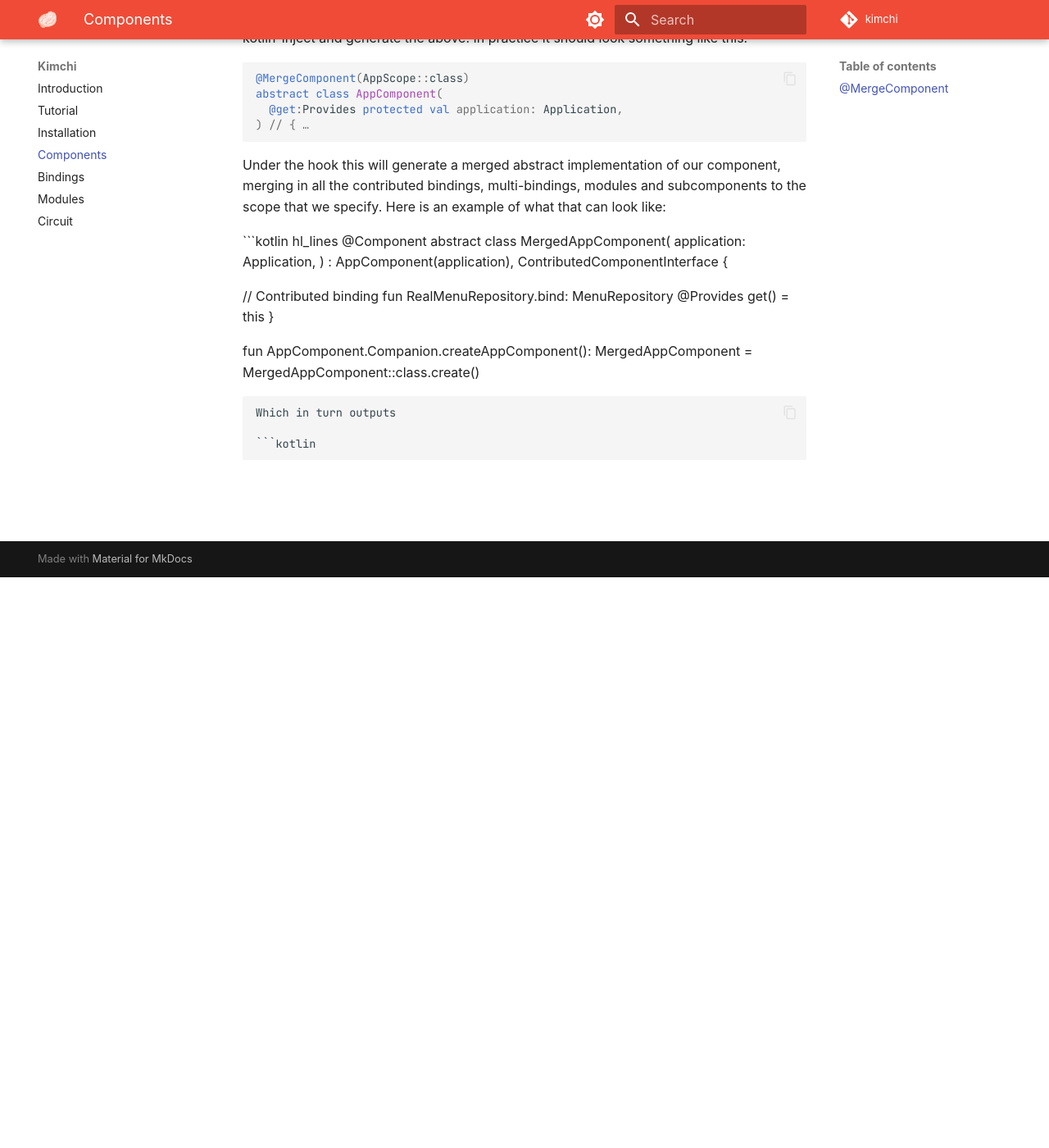
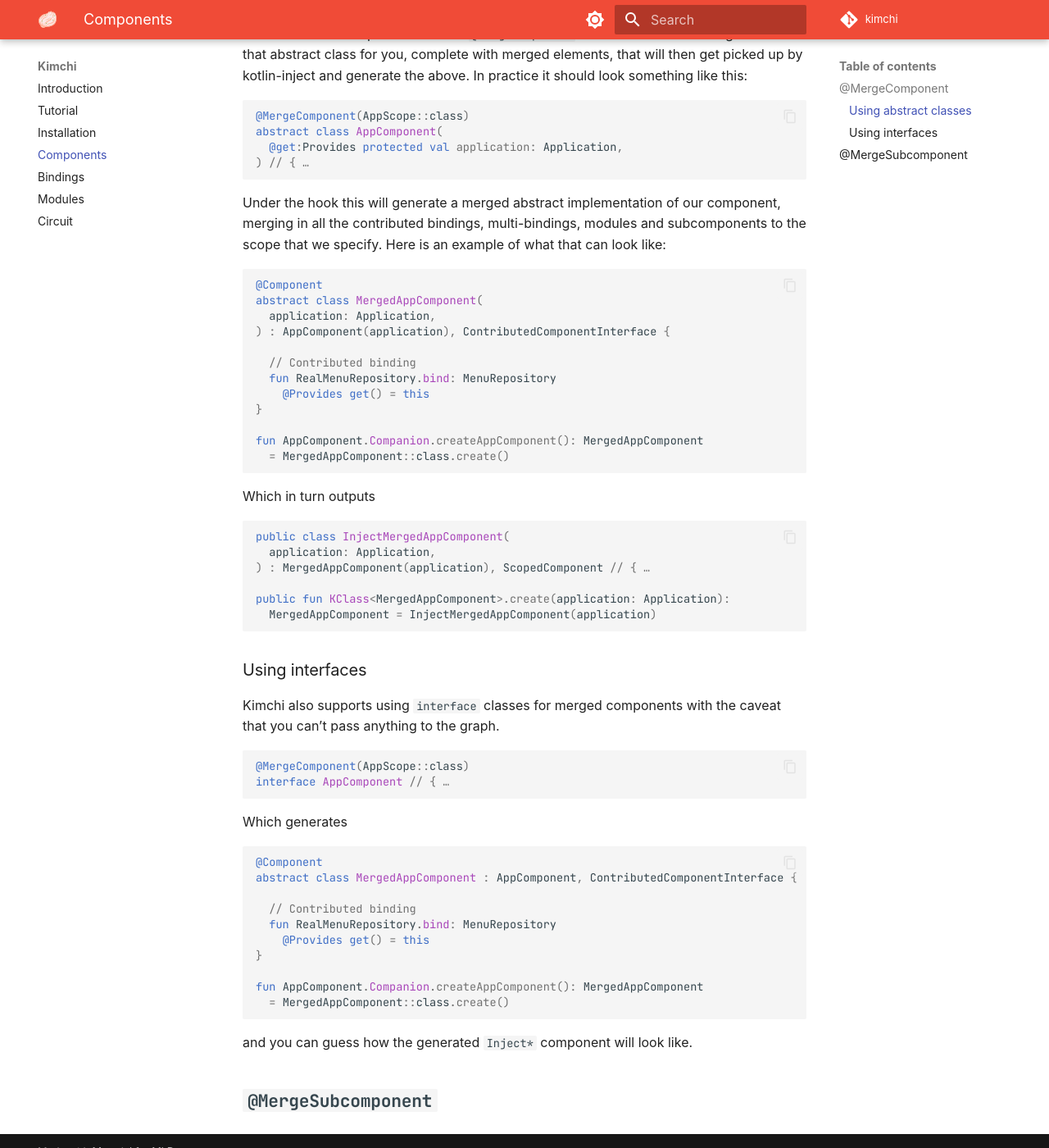
Before and after one commit to r0adkll/kimchi, an MkDocs documentation site: the page built from docs/components.md, in a window 1280 px wide and 1400 px high, scrolled down 696 px. Shown: the whole window at 82% size. Built offline with MkDocs 1.6.1 and Material for MkDocs 9.7.7, drawn with Linux system fonts in a browser that asks for light colours; some web fonts are replaced; comment, search, counter and statistics services are not loaded; some of the changed text lies outside the part shown.

Commit message:
working on components.md

````diff
--- a/docs/components.md
+++ b/docs/components.md
@@ -17,11 +17,13 @@
   application: Application,
 ) : AppComponent(application), ScopedComponent // { …
 
-public fun KClass<MergedAndroidAppComponent>.create(application: Application):
-  MergedAndroidAppComponent = InjectMergedAndroidAppComponent(application)
+public fun KClass<AppComponent>.create(application: Application):
+  AppComponent = InjectAppComponent(application)
 ```
 
 ## **`@MergeComponent`**
+
+### Using abstract classes
 
 Kimchi extends this pattern with the `@MergeComponent` annotation where it will generate that abstract class for you, complete with merged elements, that will then get picked up by kotlin-inject and generate the above. In practice it should look something like this:
 
@@ -34,7 +36,7 @@
 
 Under the hook this will generate a merged abstract implementation of our component, merging in all the contributed bindings, multi-bindings, modules and subcomponents to the scope that we specify. Here is an example of what that can look like:
 
-```kotlin hl_lines
+```kotlin
 @Component
 abstract class MergedAppComponent(
   application: Application,
@@ -52,5 +54,38 @@
 Which in turn outputs
 
 ```kotlin
+public class InjectMergedAppComponent(
+  application: Application,
+) : MergedAppComponent(application), ScopedComponent // { …
 
+public fun KClass<MergedAppComponent>.create(application: Application):
+  MergedAppComponent = InjectMergedAppComponent(application)
 ```
+
+### Using interfaces
+
+Kimchi also supports using `interface` classes for merged components with the caveat that you can't pass anything to the graph.
+
+```kotlin
+@MergeComponent(AppScope::class)
+interface AppComponent // { …
+```
+
+Which generates
+
+```kotlin
+@Component
+abstract class MergedAppComponent : AppComponent, ContributedComponentInterface {
+
+  // Contributed binding
+  fun RealMenuRepository.bind: MenuRepository
+    @Provides get() = this
+}
+
+fun AppComponent.Companion.createAppComponent(): MergedAppComponent
+  = MergedAppComponent::class.create()
+```
+
+and you can guess how the generated `Inject*` component will look like.
+
+## **`@MergeSubcomponent`**
````
